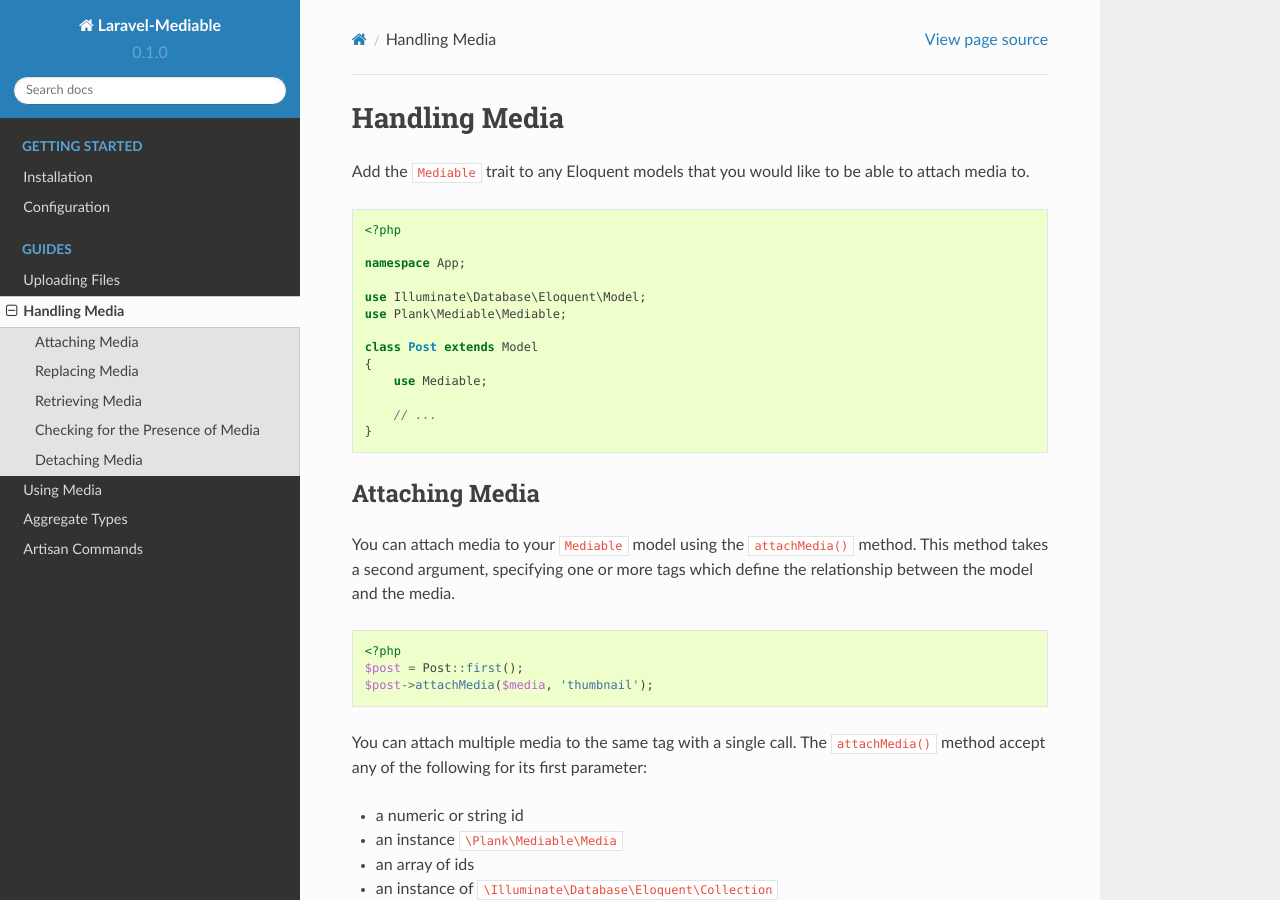
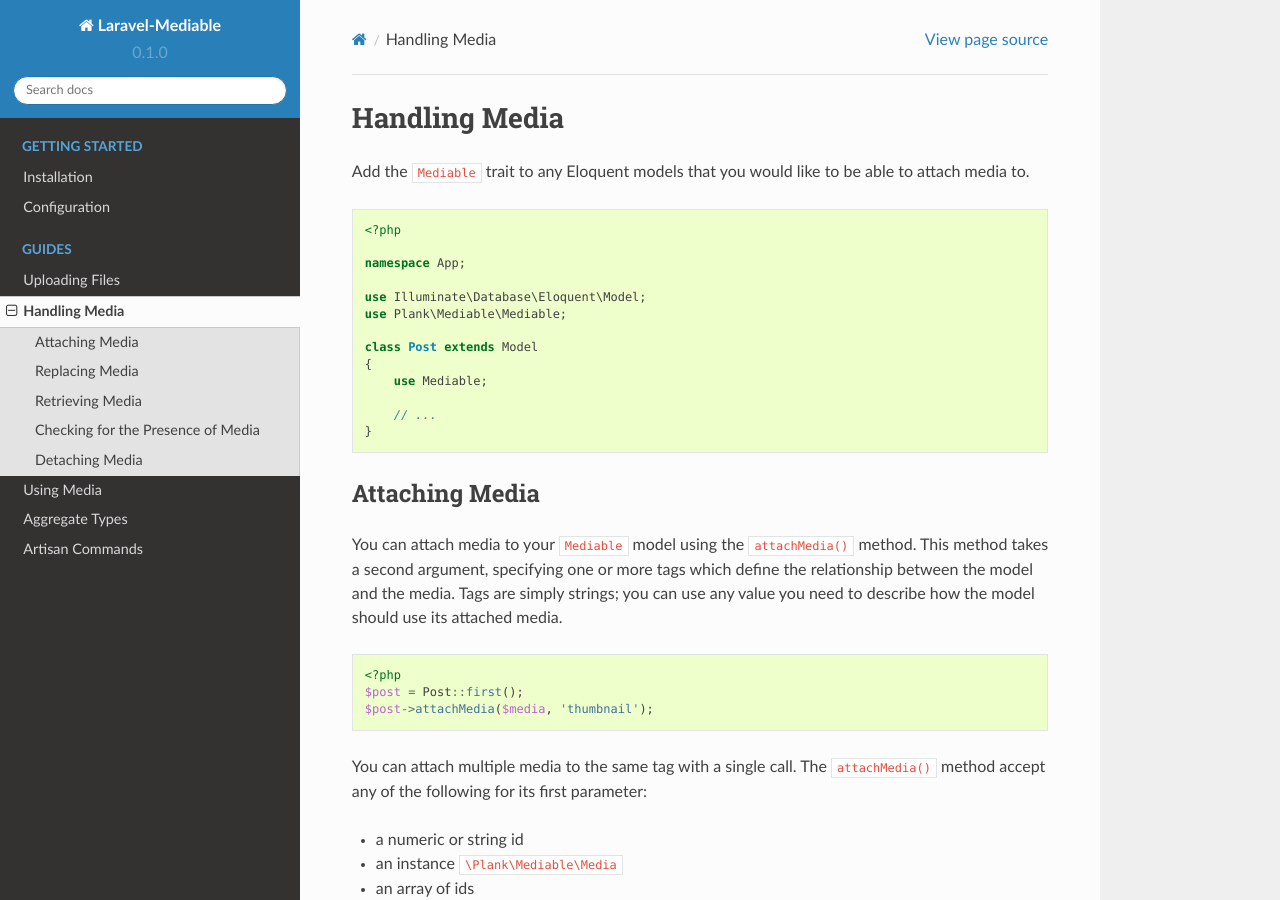
Before and after one commit to plank/laravel-mediable, a Sphinx documentation site: the page built from docs/source/mediable.rst, in a window 1280 px wide and 900 px high. Built offline with Sphinx 7.4.7 and the Read the Docs theme 2.0.0, drawn with Linux system fonts in a browser that asks for light colours.

Commit message:
adjusted documentation about tags

```diff
--- a/docs/source/mediable.rst
+++ b/docs/source/mediable.rst
@@ -24,7 +24,7 @@
 Attaching Media
 --------------------------
 
-You can attach media to your ``Mediable`` model using the ``attachMedia()`` method. This method takes a second argument, specifying one or more tags which define the relationship between the model and the media.
+You can attach media to your ``Mediable`` model using the ``attachMedia()`` method. This method takes a second argument, specifying one or more tags which define the relationship between the model and the media. Tags are simply strings; you can use any value you need to describe how the model should use its attached media.
 
 ::
 
@@ -50,6 +50,7 @@
 
     <?php
     $post->attachMedia($media, ['gallery', 'featured']);
+
 
 Replacing Media
 --------------------------
```
Also changed, not shown: 5 other files.
